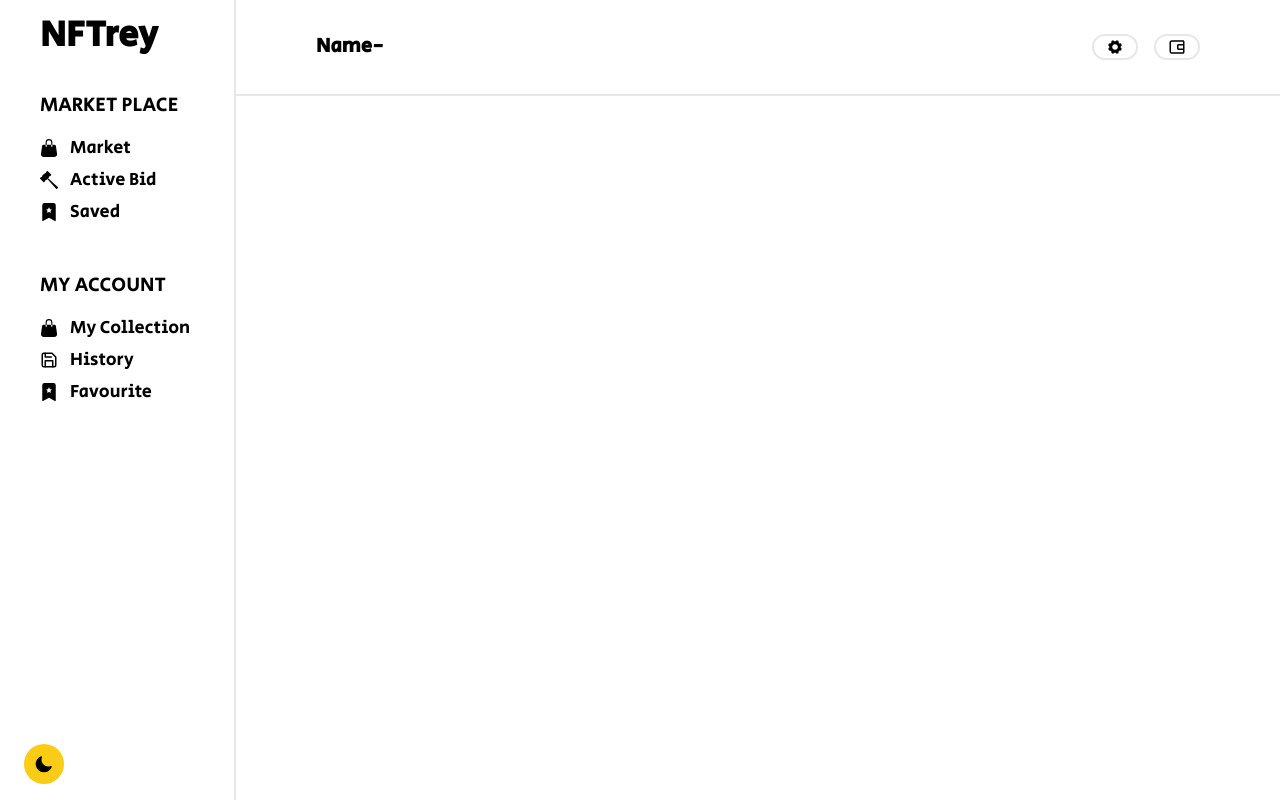
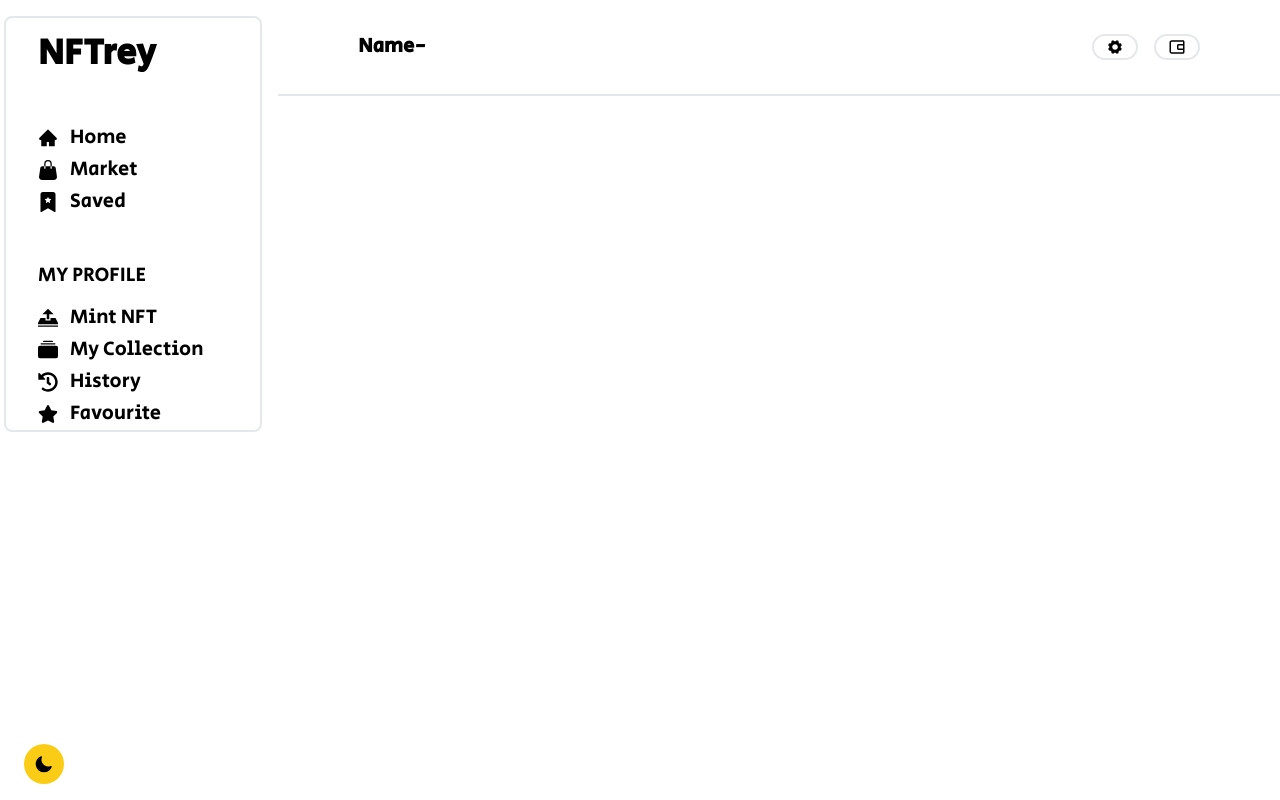
Before and after one commit to neutrino0x3/nftery, a Next.js app: page /home in a window 1280 px wide. Built offline with nearby package versions, Linux system fonts and the light colour scheme.

Commit message:
added card prevewiew

```diff
--- a/components/Sidebar/SidebarView.tsx
+++ b/components/Sidebar/SidebarView.tsx
@@ -5,50 +5,80 @@ import {
   BsGear,
   BsFillBookmarkStarFill,
 } from "react-icons/bs";
-import { FaWallet } from "react-icons/fa";
 import { FiSave } from "react-icons/fi";
-import { ImHammer2 } from "react-icons/im";
+import { ImHammer2, ImUpload2 } from "react-icons/im";
 import { IoIosSettings } from "react-icons/io";
+import { FaWallet, FaStar, FaHistory } from "react-icons/fa";
+import { BsFillCollectionFill } from "react-icons/bs";
+import { AiFillHome } from "react-icons/ai";
 
 const SidebarView = () => {
   return (
-    <section className="w-60 h-screen flex flex-col  border-r-2 ml-10">
+    <section className="flex flex-col m-4 ml-1 pl-8 w-80 border-2 rounded-lg">
       <header className="font-bold text-4xl pt-4">NFTrey</header>
 
       <div className="flex  flex-col relative top-6">
-        <span className="text-black text-xl py-3">MARKET PLACE</span>
-        <div className="flex items-center  gap-3 text-lg py-0.5">
+        <span className="text-black text-xl py-3"></span>
+
+        <div className="flex items-center  gap-3 text-xl py-0.5">
+          <AiFillHome className="" />
+          <span>Home</span>
+        </div>
+
+        <div className="flex items-center  gap-3 text-xl py-0.5">
           <BsFillHandbagFill className="" />
           <span>Market</span>
         </div>
-        <div className=" flex items-center gap-3 text-lg py-0.5">
+
+        {/* <div className=" flex items-center gap-3 text-xl py-0.5">
           <ImHammer2 />
           <span>Active Bid</span>
-        </div>
-        <div className=" flex items-center gap-3 text-lg py-0.5">
+        </div> */}
+
+        <div className=" flex items-center gap-3 text-xl py-0.5">
           <BsFillBookmarkStarFill />
           <span>Saved</span>
         </div>
       </div>
 
       <div className="flex  flex-col relative top-7 py-7">
-        <span className="text-black text-xl py-3">MY ACCOUNT</span>
+        <span className="text-black text-xl py-3">MY PROFILE</span>
 
-        <div className=" flex items-center gap-3 text-lg py-0.5">
-          <BsFillHandbagFill />
+        <div className=" flex items-center gap-3 text-xl py-0.5">
+          <ImUpload2 />
+          <span>Mint NFT</span>
+        </div>
+
+        <div className=" flex items-center gap-3 text-xl py-0.5">
+          <BsFillCollectionFill />
           <span>My Collection</span>
         </div>
 
-        <div className=" flex items-center gap-3 text-lg py-0.5">
-          <FiSave />
+        <div className=" flex items-center gap-3 text-xl py-0.5">
+          <FaHistory />
           <span>History</span>
         </div>
 
-        <div className=" flex items-center gap-3 text-lg py-0.5">
-          <BsFillBookmarkStarFill />
+        <div className=" flex items-center gap-3 text-xl py-0.5">
+          <FaStar />
           <span>Favourite</span>
         </div>
       </div>
+
+      {/* <div class="flex items-center justify-center w-full mb-12">
+
+        <label
+    for="toogleA"
+    class="flex items-center cursor-pointer"
+  >
+    <!-- toggle -->
+    <div class="relative">
+      <!-- input -->
+      <input id="toogleA" type="checkbox" class="sr-only" />
+      <!-- line -->
+      <div class="w-10 h-4 bg-gray-400 rounded-full shadow-inner"></div>
+      <!-- dot -->
+      <div class="dot absolute w-6 h-6 bg-white rounded-full shadow -left-1 -top-1 transition"></div> */}
     </section>
   );
 };
--- a/components/Sidebar/index.ts
+++ b/components/Sidebar/index.ts
@@ -1,5 +1,3 @@
 import SidebarContainer from "./SidebarContainer";
 
-// export default SidebarContainer;
-
 export { SidebarContainer };
```
